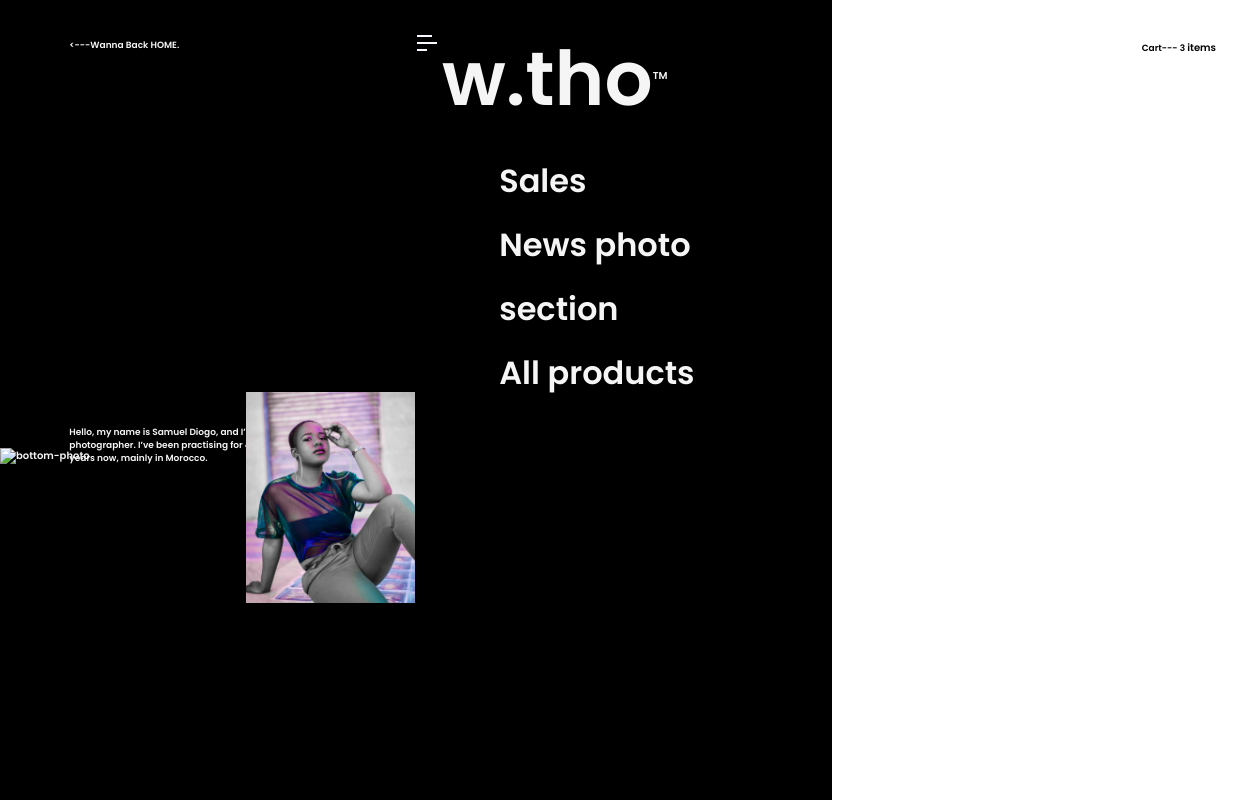
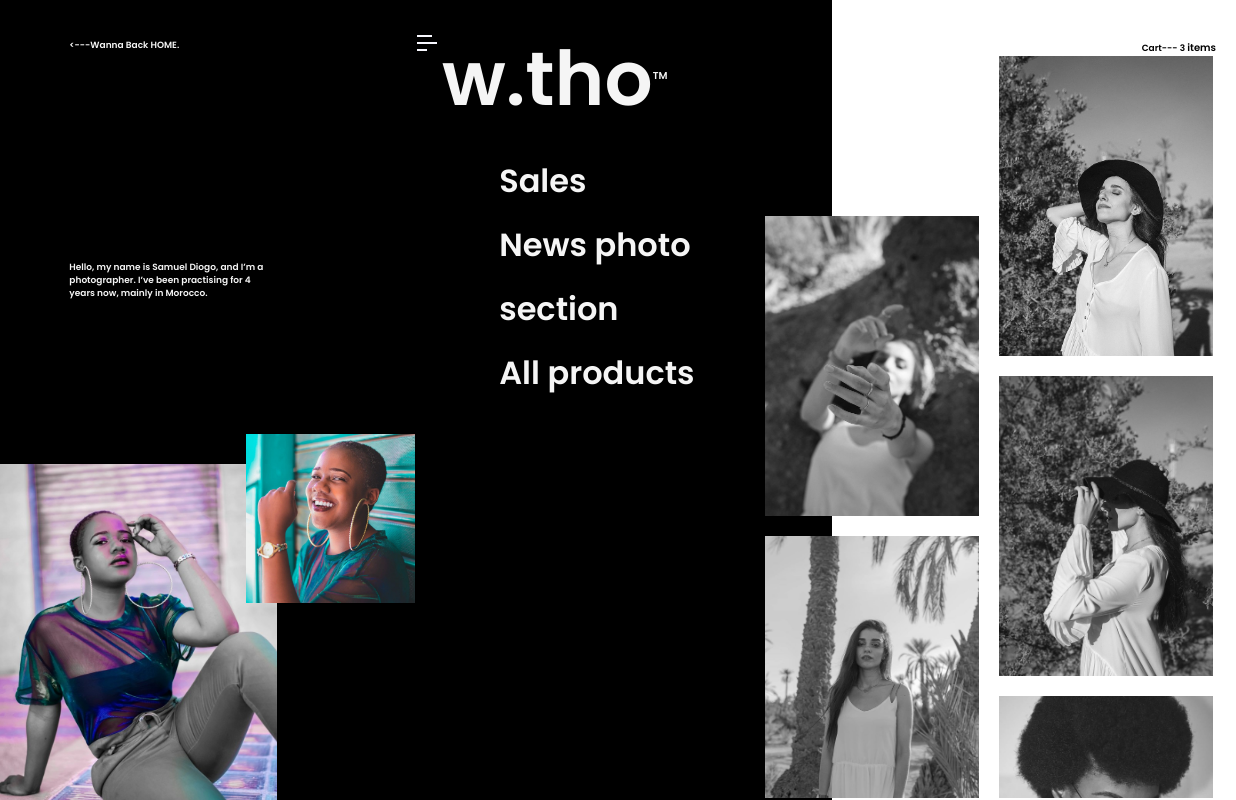
Before and after one commit to talisma-cassoma/w.tho-OnlineShop, a plain HTML site: page index.html in a window 1280 px wide. Shown: the full height of the page, 0-1236 px from the left. Drawn offline with Linux system fonts and the light colour scheme.

Commit message:
IMAGES HTML File Paths problems solved

```diff
--- a/css/laddingpage/aside.css
+++ b/css/laddingpage/aside.css
@@ -37,23 +37,23 @@ margin: 5vh 5vw 0 5vw;
 	}
 #overflow_photosCtnr > div > div:nth-child(1){
 	grid-area: one;
-	background-image: url("images/1.jpg");
+	background-image: url("/IMAGES/1.jpg");
 }
 #overflow_photosCtnr > div > div:nth-child(2){
 	grid-area: two;
-	background-image: url("images/2.jpg");
+	background-image: url("/IMAGES/2.jpg");
 }
 #overflow_photosCtnr > div > div:nth-child(3){
 	grid-area: three;
-	background-image: url("images/3.jpg");
+	background-image: url("/IMAGES/3.jpg");
 }
 #overflow_photosCtnr > div > div:nth-child(4) {
 	grid-area: four;
-	background-image: url("images/4.jpg");
+	background-image: url("/IMAGES/4.jpg");
 }
 #overflow_photosCtnr > div > div:nth-child(5) {
 	grid-area: five;
-	background-image: url("images/5.jpg");
+	background-image: url("/IMAGES/5.jpg");
 }
 .overflows.photos{
 		position: relative;
--- a/index.html
+++ b/index.html
@@ -19,9 +19,6 @@
 				<li><a href="" class="social-icon"> <i class="fa fa-linkedin"></i></a></li>
   	    <li><a href="" class="social-icon"> <i class="fa fa-facebook"></i></a></li>
   	    <li><a href="" class="social-icon"> <i class="fa fa-twitter"></i></a></li>
-  	    <!--li><a href="" class="social-icon"> <i class="fa fa-instagram"></i></a></li>
-				 <li><a href="" class="social-icon"> <i class="fa fa-rss"></i></a></li>
-  	    <li><a href="" class="social-icon"> <i class="fa fa-youtube"></i></a></li-->
   	</ul>
 	</div>
 	<main>
@@ -34,8 +31,9 @@
 				<div>
 					<p class="backHome" onclick="history.back()"> <---Wanna Back HOME.</p>
 					<p>Hello, my name is Samuel Diogo, and I’m a photographer. I’ve been practising for 4 years now, mainly in Morocco.</p>
-						<img class="images/6.jpg" alt="bottom-photo">
-						<img class="statics_photos aside" src="images/7.jpg" alt="aside-photo">
+						<img class="statics_photos bottom"
+						src="/IMAGES/7.jpg" alt="bottom-photo">
+						<img class="statics_photos aside" src="/IMAGES/6.jpg" alt="aside-photo">
 				</div>
 				<div>
 					<h1>w.tho<sup>TM</sup></h1>
@@ -75,11 +73,11 @@
 			<p>Cart--- 3 <strong>items</strong></p>
 			<div  id="overflow_photosCtnr">
 			<div class="overflow_photos">
-  			<div class="overflows photos"	id="one"><div class="overflows photos innerBox"><img class="info" src="images/add-file.svg" alt="add-symbol"></div></div>
-  			<div class="overflows photos"	id="two"><div class="overflows photos innerBox"><img class="info" src="images/add-file.svg" alt="add-symbol"></div></div>
-  			<div class="overflows photos"	id="three"><div class="overflows photos innerBox"><img class="info" src="images/add-file.svg" alt="add-symbol"></div></div>
-  			<div class="overflows photos"	id="four"><div class="overflows photos innerBox"><img class="info" src="images/add-file.svg" alt="add-symbol"></div></div>
-  			<div id="goto" class="overflows photos"	id="five"><div class="overflows photos innerBox"><img class="info" src="images/add-file.svg" alt="add-symbol"></div></div>
+  			<div class="overflows photos"	id="one"><div class="overflows photos innerBox"><img class="info" src="/IMAGES/add-file.svg" alt="add-symbol"></div></div>
+  			<div class="overflows photos"	id="two"><div class="overflows photos innerBox"><img class="info" src="/IMAGES/add-file.svg" alt="add-symbol"></div></div>
+  			<div class="overflows photos"	id="three"><div class="overflows photos innerBox"><img class="info" src="/IMAGES/add-file.svg" alt="add-symbol"></div></div>
+  			<div class="overflows photos"	id="four"><div class="overflows photos innerBox"><img class="info" src="/IMAGES/add-file.svg" alt="add-symbol"></div></div>
+  			<div id="goto" class="overflows photos"	id="five"><div class="overflows photos innerBox"><img class="info" src="/IMAGES/add-file.svg" alt="add-symbol"></div></div>
 			</div>
 		</div>
 		</section>
```
Also changed, not shown: IMAGES/1.jpg (renamed from images/1.jpg), IMAGES/2.jpg (renamed from images/2.jpg), IMAGES/3.jpg (renamed from images/3.jpg), IMAGES/4.jpg (renamed from images/4.jpg), IMAGES/5.jpg (renamed from images/5.jpg), IMAGES/6.jpg (renamed from images/6.jpg), IMAGES/7.jpg (renamed from images/7.jpg), IMAGES/add-file.svg (renamed from images/add-file.svg), IMAGES/slideOne.png (renamed from images/slideOne.png), IMAGES/slideTwo.png (renamed from images/slideTwo.png), 3 other files.
